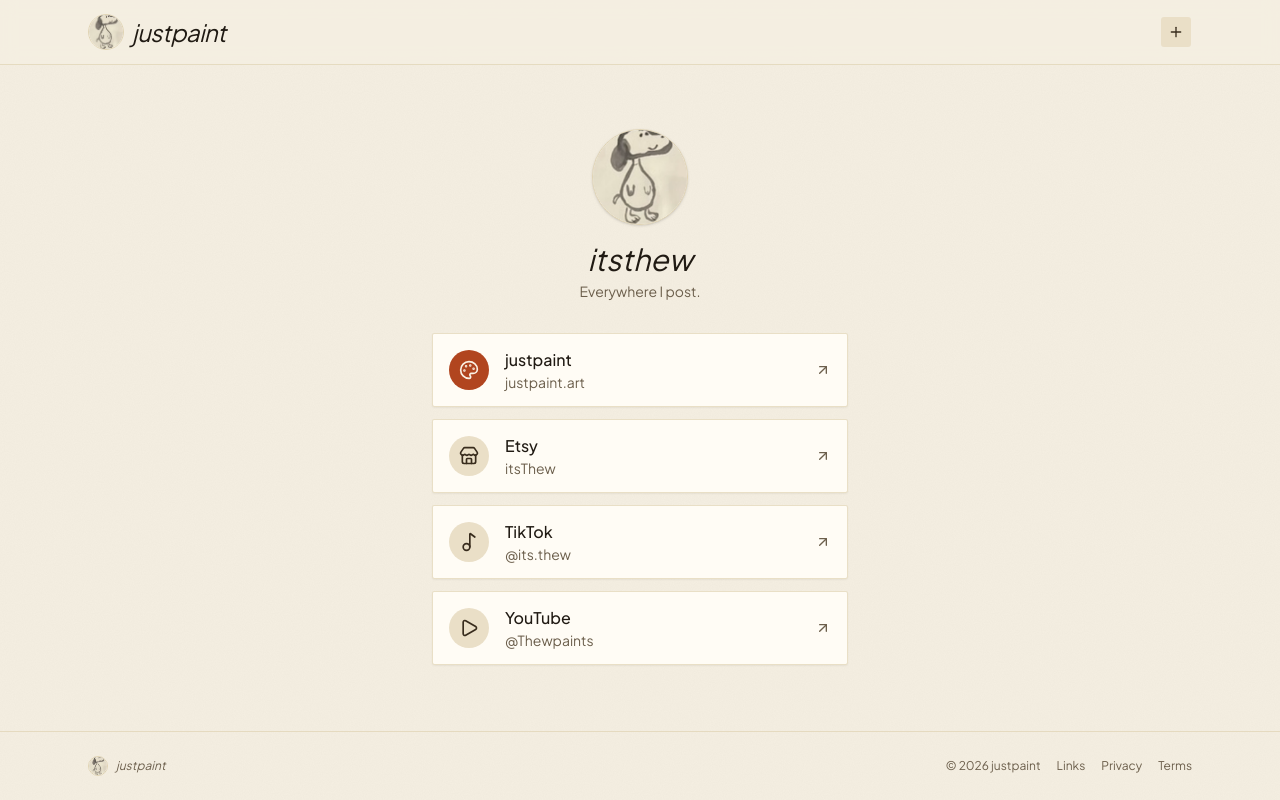
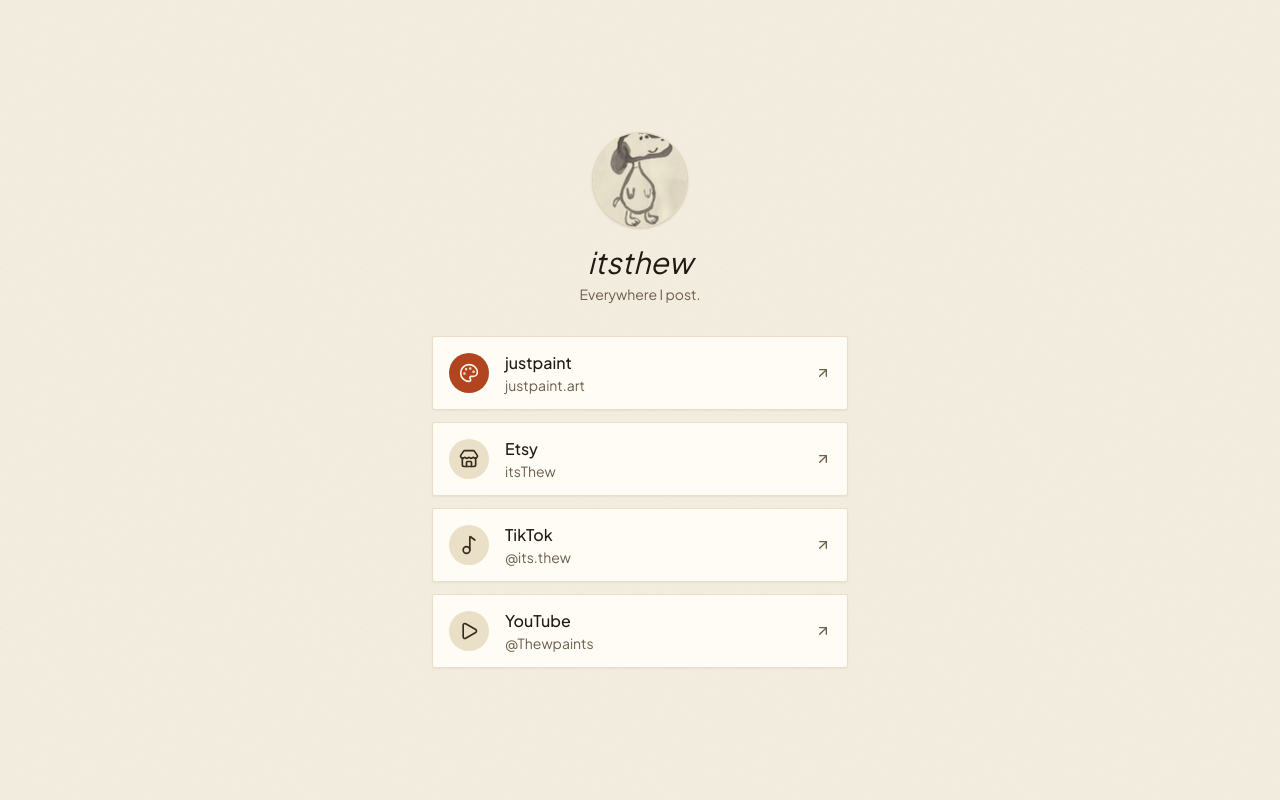
Before and after one commit to FammyFams/justpaint, a Next.js app: page /links in a window 1280 px wide. Built offline with nearby package versions, Linux system fonts and the light colour scheme.

Commit message:
Make /links a standalone page and drop it from the footer
/links now renders without the site header and footer (SiteChrome skips
them for listed paths) and is centered on screen like a link-in-bio page.
The footer no longer links to it.

Co-Authored-By: Claude Fable 5.1 <noreply@anthropic.com>

```diff
--- a/app/layout.tsx
+++ b/app/layout.tsx
@@ -3,6 +3,7 @@ import { Plus_Jakarta_Sans } from "next/font/google";
 import { Toaster } from "@/components/ui/sonner";
 import { Navbar } from "@/components/navbar";
 import { Footer } from "@/components/footer";
+import { SiteChrome } from "@/components/site-chrome";
 import "./globals.css";
 
 // Stand-in for Alteix Sans, whose free version is personal-use only.
@@ -24,9 +25,9 @@ export default function RootLayout({ children }: LayoutProps<"/">) {
       className={`${jakarta.variable} h-full antialiased`}
     >
       <body className="min-h-full flex flex-col">
-        <Navbar />
-        <div className="flex-1">{children}</div>
-        <Footer />
+        <SiteChrome header={<Navbar />} footer={<Footer />}>
+          {children}
+        </SiteChrome>
         <Toaster position="bottom-right" />
       </body>
     </html>
--- a/app/links/page.tsx
+++ b/app/links/page.tsx
@@ -34,7 +34,7 @@ const rowClass =
 
 export default function LinksPage() {
   return (
-    <main className="mx-auto flex max-w-md flex-col items-center px-4 py-12 sm:py-16">
+    <main className="mx-auto flex min-h-dvh max-w-md flex-col items-center justify-center px-4 py-12">
       <span className="relative size-24 overflow-hidden rounded-full border border-border bg-card shadow-sm">
         <Image src="/logo.jpg" alt="" fill className="object-cover" sizes="96px" priority />
       </span>
--- a/components/footer.tsx
+++ b/components/footer.tsx
@@ -13,9 +13,6 @@ export function Footer() {
         </p>
         <div className="flex items-center gap-4">
           <span>&copy; {new Date().getFullYear()} justpaint</span>
-          <Link href="/links" className="transition-colors hover:text-foreground">
-            Links
-          </Link>
           <Link href="/privacy" className="transition-colors hover:text-foreground">
             Privacy
           </Link>
--- /dev/null
+++ b/components/site-chrome.tsx
@@ -0,0 +1,25 @@
+"use client";
+
+import { usePathname } from "next/navigation";
+
+// Pages that render standalone, without the site header and footer.
+const BARE_PATHS = ["/links"];
+
+export function SiteChrome({
+  header,
+  footer,
+  children,
+}: {
+  header: React.ReactNode;
+  footer: React.ReactNode;
+  children: React.ReactNode;
+}) {
+  const bare = BARE_PATHS.includes(usePathname());
+  return (
+    <>
+      {!bare && header}
+      <div className="flex-1">{children}</div>
+      {!bare && footer}
+    </>
+  );
+}
```
